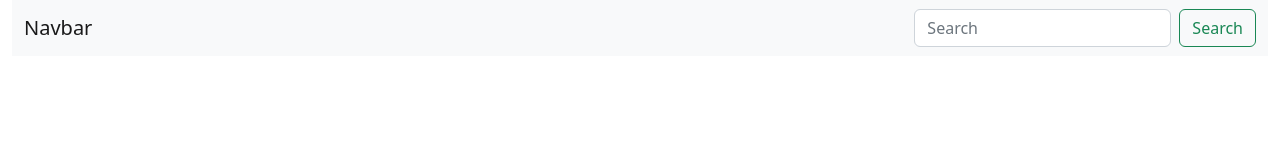
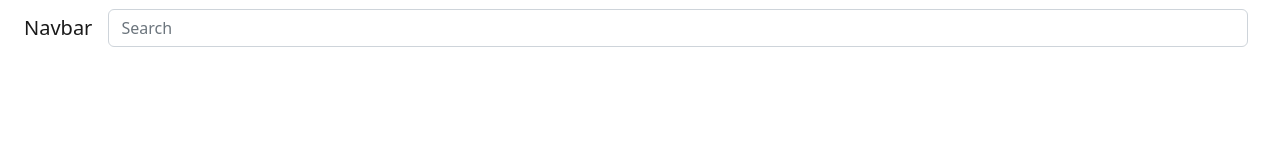
Before and after one commit to Eugenio2104/html-css-bootstrap-dashboard, a plain HTML site: page index.html in a window 1280 px wide. Drawn offline with nearby package versions, Linux system fonts and the light colour scheme.

Commit message:
inserimento flex-grow nav, e img nella cartella

```diff
--- a/index.html
+++ b/index.html
@@ -14,12 +14,11 @@
   <!-- header -->
   <header>
     <div class="container-fluid">
-      <nav class="navbar bg-light">
+      <nav class="navbar bg-white">
         <div class="container-fluid">
           <a class="navbar-brand">Navbar</a>
-          <form class="d-flex" role="search">
+          <form class="d-flex flex-grow-1" role="search">
             <input class="form-control me-2" type="search" placeholder="Search" aria-label="Search">
-            <button class="btn btn-outline-success" type="submit">Search</button>
           </form>
         </div>
       </nav>
```
Also changed, not shown: img/class-avatar.jpeg (added), img/class-avatar.jpg (added), img/logo.svg (added), img/mobile-logo.png (added), img/sidebar-bg.png (added).
